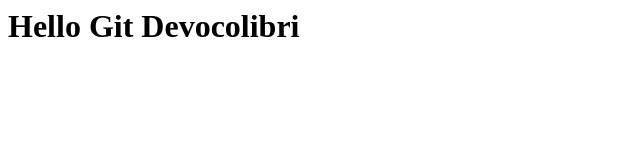
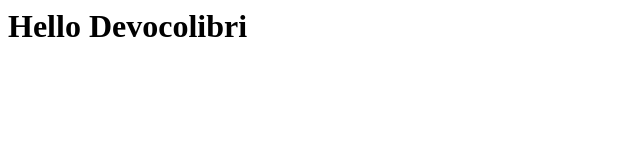
Before and after one commit to DmitryShadrin1989/git-example, a plain HTML site: page index.html in a window 1280 px wide. Shown: the whole page, without its empty margins (0-640 px from the left). Drawn offline with Linux system fonts and the light colour scheme.

Commit message:
Wrong commit 3

```diff
--- a/index.html
+++ b/index.html
@@ -1 +1 @@
-<h1>Hello Git Devocolibri</h1>
+<h1>Hello Devocolibri</h1>
```
